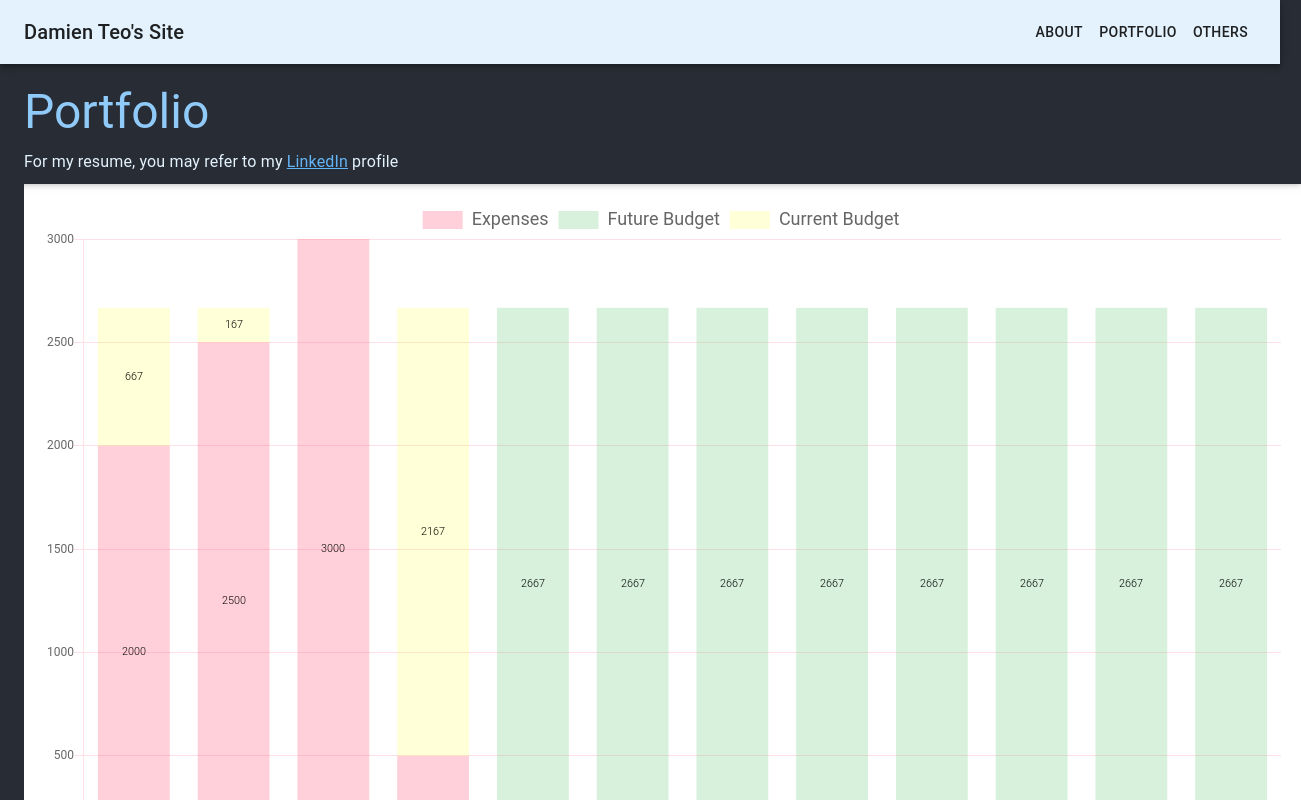
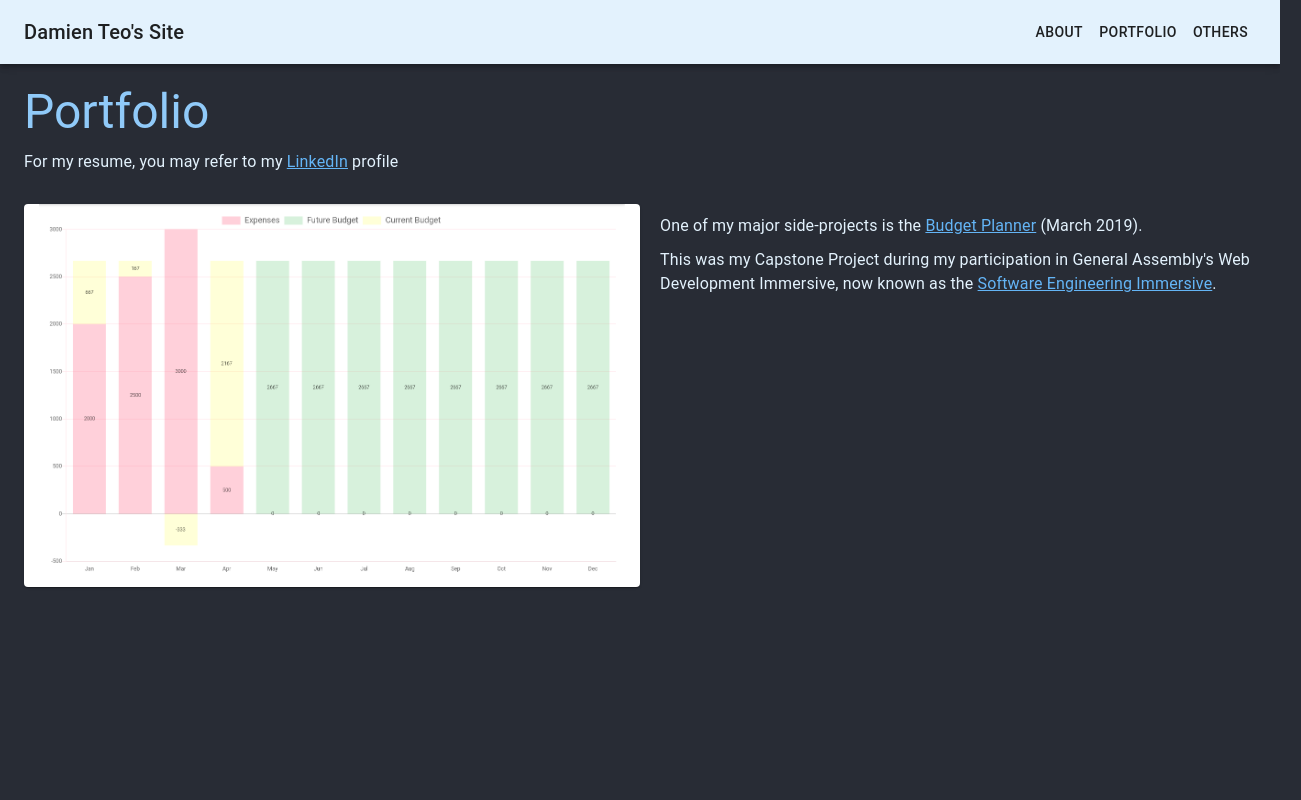
Before and after one commit to damienteo/my-app, a Next.js app: page /portfolio in a window 1280 px wide. Shown: the top 800 px of the page, 1301 px wide, since content can reach past the window. Built offline with nearby package versions, Linux system fonts and the light colour scheme.

Commit message:
Add Potfolio Details

```diff
--- a/components/views/portfolio.jsx
+++ b/components/views/portfolio.jsx
@@ -1,6 +1,6 @@
 import React from "react";
 import { makeStyles } from "@material-ui/core/styles";
-import { Typography } from "@material-ui/core/";
+import { Paper, Grid } from "@material-ui/core/";
 import { blue } from "@material-ui/core/colors/";
 import Layout from "../layout/layout";
 import Header from "../common/header";
@@ -8,20 +8,23 @@ import Paragraph from "../common/paragraph";
 import ExternalLink from "../common/externalLink";
 
 const useStyles = makeStyles((theme) => ({
-  link: {
-    color: blue[200],
+  image: {
+    width: "95%",
+    objectFit: "cover",
+  },
+  imageWrapper: {
+    textAlign: "center",
+  },
+  sectionWrapper: {
+    margin: "30px 0",
+  },
+  textWrapper: {
+    paddingLeft: 20,
+    [theme.breakpoints.down("sm")]: {
+      paddingLeft: 0,
+    },
   },
 }));
-
-const portfolioLinks = [
-  {
-    label: "Budget Planner",
-    description:
-      "Developed a budget-and-expense tracking solution with JavaScript and HTML, using React for the front-end, PostgreSQL and Express for the back-end, and Node.js as the server environment/n",
-    url: "https://my-budget-planner.herokuapp.com",
-    image: "/budget-planner.png",
-  },
-];
 
 const PortfolioPage = () => {
   const classes = useStyles();
@@ -39,7 +42,37 @@ const PortfolioPage = () => {
             />{" "}
             profile
           </Paragraph>
-          <img src="/budget-planner.png" alt="my image" />
+          <Grid container className={classes.sectionWrapper}>
+            <Grid item sm={6} className={classes.imageWrapper}>
+              <Paper>
+                <img
+                  src="/budget-planner.png"
+                  alt="my image"
+                  className={classes.image}
+                />
+              </Paper>
+            </Grid>
+            <Grid item sm={6} className={classes.textWrapper}>
+              <Paragraph>
+                One of my major side-projects is the{" "}
+                <ExternalLink
+                  url="https://my-budget-planner.herokuapp.com/"
+                  label="Budget Planner"
+                />{" "}
+                (March 2019).
+              </Paragraph>
+              <Paragraph>
+                This was my Capstone Project during my participation in General
+                Assembly's Web Development Immersive, now known as the{" "}
+                <ExternalLink
+                  url="https://generalassemb.ly/education/software-engineering-immersive/singapore"
+                  label="Software Engineering
+              Immersive"
+                />
+                .
+              </Paragraph>
+            </Grid>
+          </Grid>
         </main>
       </Layout>
     </>
```
